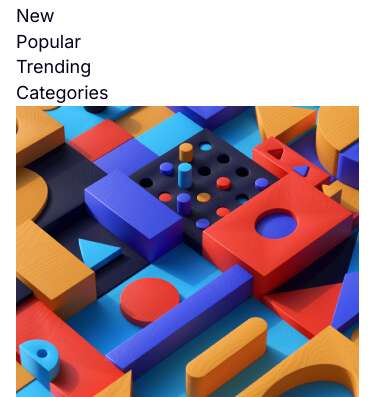
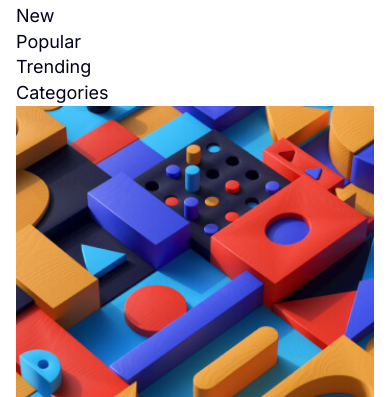
Before and after one commit to orchid-cloud/news-homepage, a website built with Vite: page index.html in a window 390 px wide. Shown: the part 49-446 px from the top of the page. Built offline with nearby package versions, Linux system fonts and the light colour scheme.

Commit message:
mobile layout finished

```diff
--- a/scss/_global.scss
+++ b/scss/_global.scss
@@ -68,7 +68,7 @@ a {
 
 img {
   display: block;
-  max-width: 100%;
+  width: 100%;
   height: auto;
 }
 
@@ -84,3 +84,8 @@ li {
   width: min(u.rem(1110), calc(100% - u.rem(32)));
   margin-inline: auto;
 }
+
+.grid {
+  display: grid;
+  gap: u.rem(64);
+}
--- a/scss/components/_feature.scss
+++ b/scss/components/_feature.scss
@@ -1,6 +1,8 @@
 @use '../util' as u;
 
 .feature {
+  display: grid;
+  gap: u.rem(24);
   &__image {
   }
 
```
